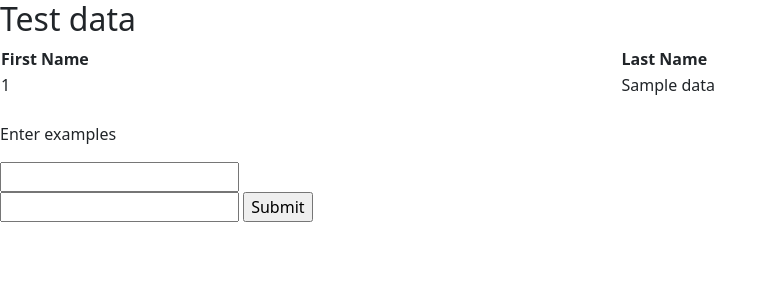
After one commit to Kieran-raj/PythonAPI, a Flask app: template api/templates/test_data.html in a window 1280 px wide. The commit adds this page. Shown: the top 300 px of the page, without its empty margins (0-777 px from the left). Run offline with Flask 2, Linux system fonts and the light colour scheme; the template is opened without the code that fills it: most values are stand-ins (such as "Sample title", 1, 10 or a date in 2020).

Commit message:
got test database showing

```diff
--- a/api/templates/template.html
+++ b/api/templates/template.html
@@ -5,12 +5,20 @@
         <meta charset="UTF-8" />
         <meta name="viewport" content="width=device-width,  initial_scale=1.0" />
         <meta http-equiv="X-UA-Compatible" content="ie=edge" />
+        <link href="https://cdn.jsdelivr.net/npm/bootstrap@5.0.1/dist/css/bootstrap.min.css" rel="stylesheet"
+            integrity="sha384-+0n0xVW2eSR5OomGNYDnhzAbDsOXxcvSN1TPprVMTNDbiYZCxYbOOl7+AMvyTG2x" crossorigin="anonymous">
         <title> {% block title %}{% endblock %} - Expenses Website</title>
     </head>
 
     <body>
         {% block content %}
         {% endblock %}
+        <script src="https://cdn.jsdelivr.net/npm/@popperjs/core@2.9.2/dist/umd/popper.min.js"
+            integrity="sha384-IQsoLXl5PILFhosVNubq5LC7Qb9DXgDA9i+tQ8Zj3iwWAwPtgFTxbJ8NT4GN1R8p"
+            crossorigin="anonymous"></script>
+        <script src="https://cdn.jsdelivr.net/npm/bootstrap@5.0.1/dist/js/bootstrap.min.js"
+            integrity="sha384-Atwg2Pkwv9vp0ygtn1JAojH0nYbwNJLPhwyoVbhoPwBhjQPR5VtM2+xf0Uwh9KtT"
+            crossorigin="anonymous"></script>
     </body>
 
 </html>
--- /dev/null
+++ b/api/templates/test_data.html
@@ -0,0 +1,25 @@
+{% extends "template.html"%}
+{% block title %} Enter Data {% endblock %}
+{% block content %}
+<h2>Test data</h2>
+<table style="width: 100%">
+  <tr>
+    <th>First Name</th>
+    <th>Last Name</th>
+  </tr>
+  {% for i in data %}
+  <tr>
+    <td>{{ i[0] }}</td>
+    <td>{{ i[1] }}</td>
+  </tr>
+  {% endfor %}
+</table>
+<br>
+<p>Enter examples</p>
+<form method="post" , action='/expenses/test_data'>
+  <input type='text' id='firstName' , name='firstName'>
+  <br>
+  <input type='float' id='lastName' , name='lastName'>
+  <input type='submit' value="Submit">
+</form>
+{% endblock %}
```
Also changed, not shown: api/expenses/endpoints.py (+11 -7 lines).
